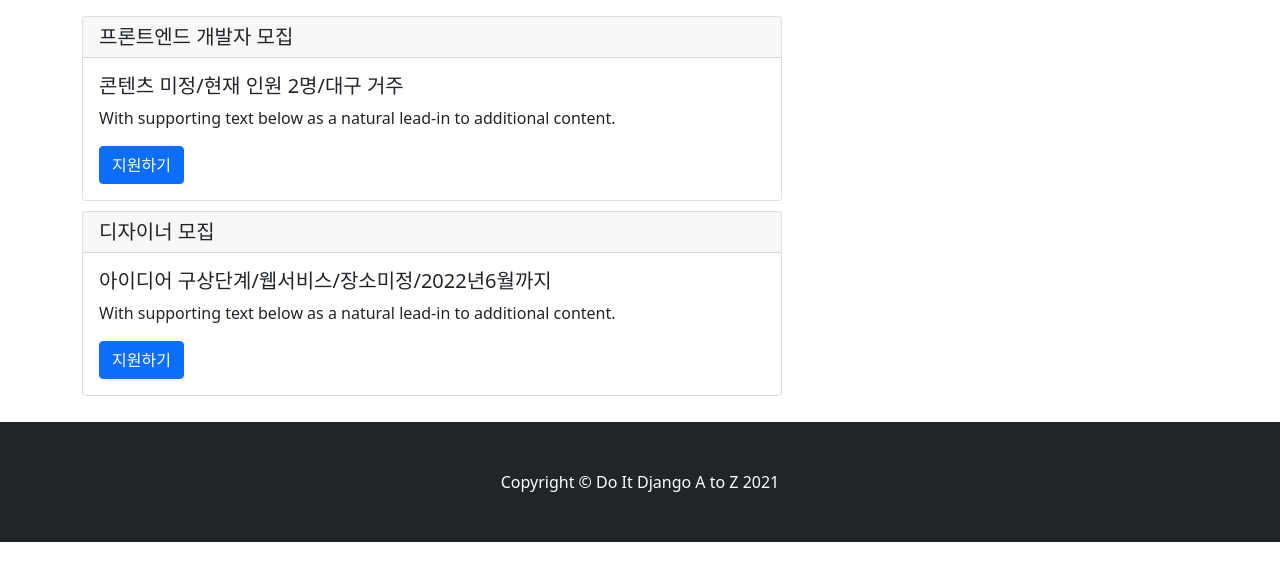
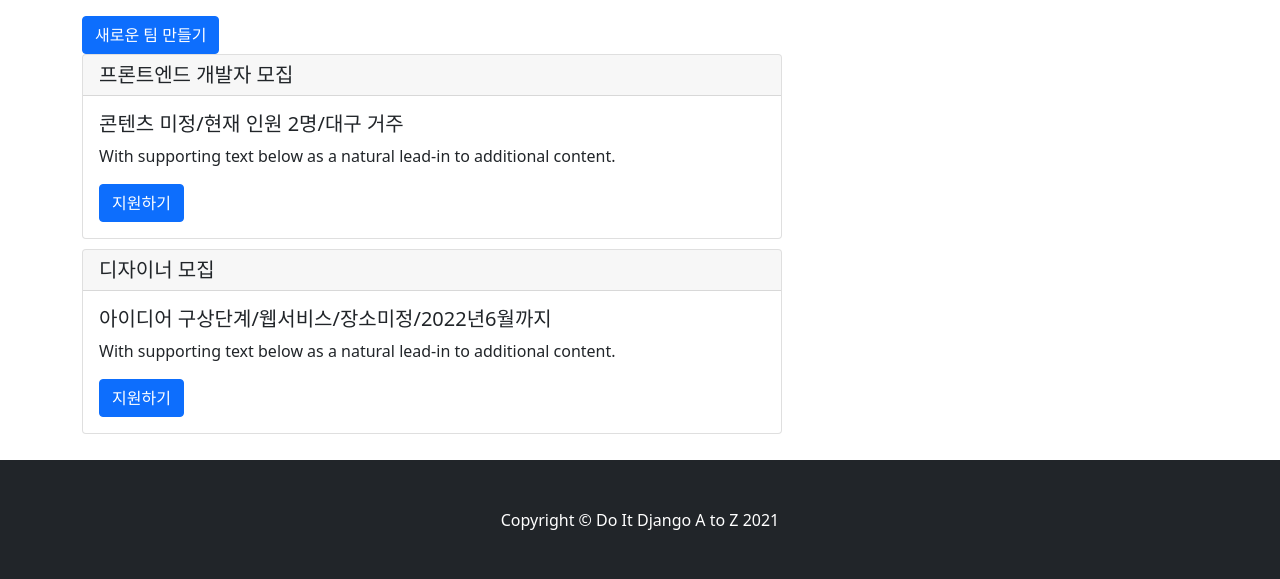
Before and after one commit to kwonssshyeon/GETIT_2TEAM, a Django app: template blog/templates/blog/teamMatching.html in a window 1280 px wide. Shown: the part 56-635 px from the top of the page. Run offline with Django 4.2, Linux system fonts and the light colour scheme; the template is opened without the code that fills it, so the values that code supplies are empty; parts of the project's set-up code (start-up, migrations or seed data) failed here and were passed over; some libraries are stand-ins or nearby versions.

Commit message:
팀만들기 url연결 끄읕!

```diff
--- a/blog/models.py
+++ b/blog/models.py
@@ -68,5 +68,7 @@ class Team(models.Model):
     subcontent = models.TextField(null=True,default='')
     created_date = models.DateTimeField(auto_now=True)
 
+
+    #여기 수정해야댐
     def get_absolute_url(self):
         return f'/blog/team/{self.pk}/'
--- a/blog/templates/blog/teamMatching.html
+++ b/blog/templates/blog/teamMatching.html
@@ -23,6 +23,7 @@
 
 
     <div class="container my-3">
+        <button class="btn btn-primary" onclick="location.href='/blog/create_team/'">새로운 팀 만들기</button >
 
 
         <div class="row">
--- a/blog/urls.py
+++ b/blog/urls.py
@@ -12,7 +12,7 @@ urlpatterns = [
     path('<int:pk>/', views.PostDetail.as_view()),
     path('feedback/',views.feedback_page),
     path('team/',views.team_page),
-    path('create_team/',views.TeamCreate.as_view())
-    #path('team/<int:team_id>/',views.team_page),
+    path('create_team/',views.TeamCreate.as_view()),
+    path('team/<int:team_id>/',views.Team.as_view()),
     #path('<int:pk>/', views.single_post_page),
 ]
--- a/blog/views.py
+++ b/blog/views.py
@@ -97,6 +97,8 @@ def tag_page(request, slug):
         }
     )
 
+
+
 def feedback_page(request):
     return render(
         request,
```
